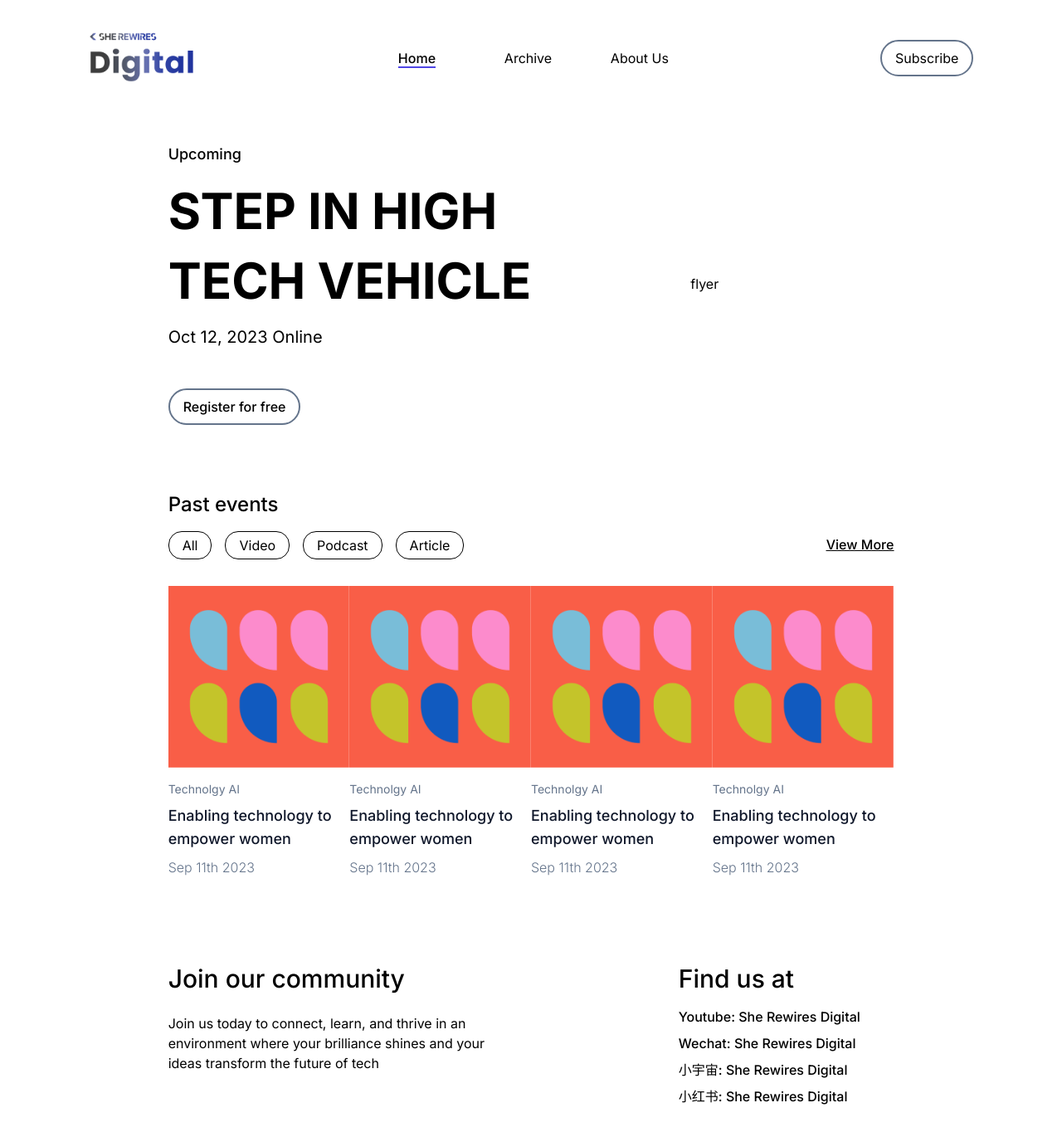
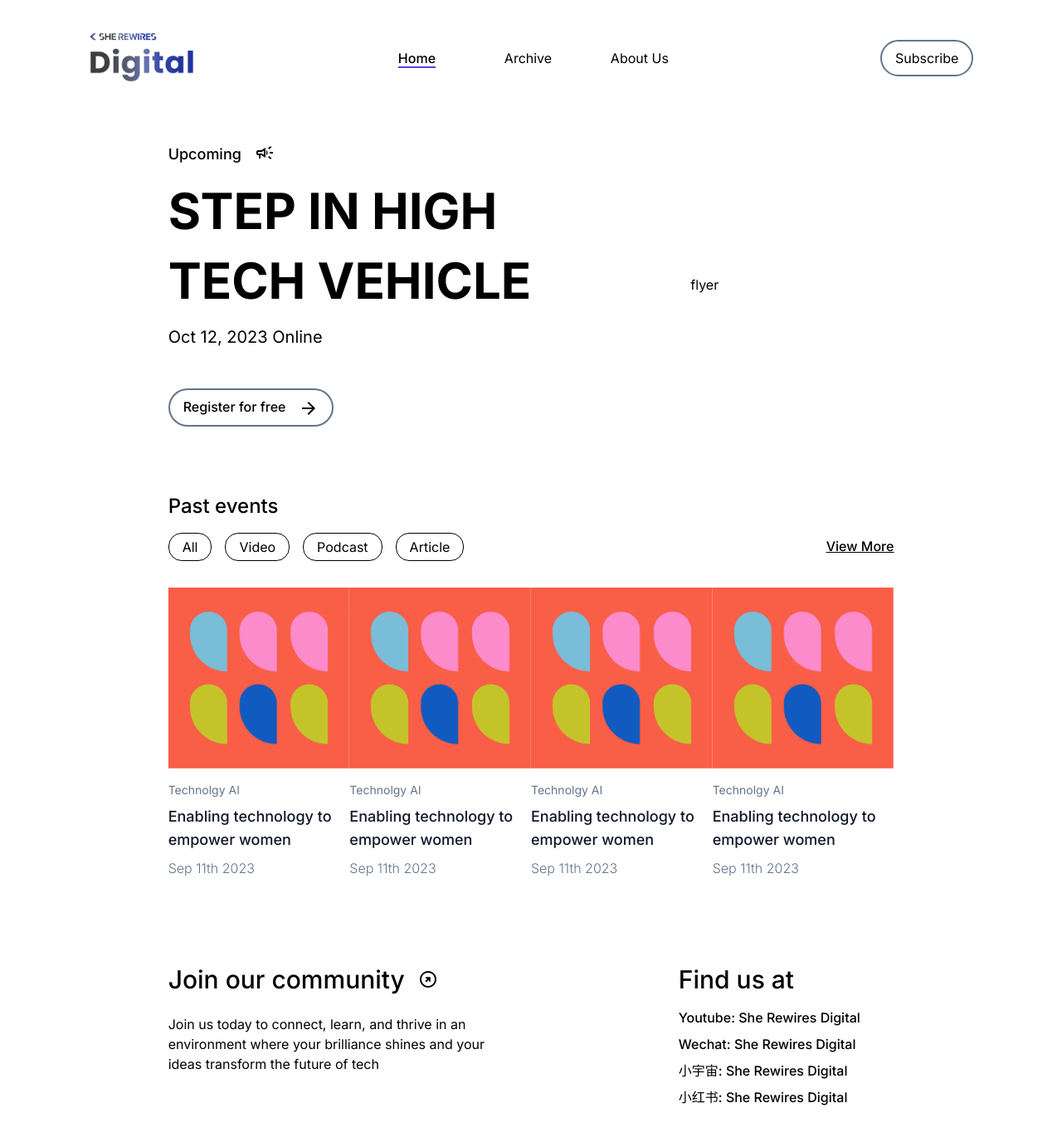
Before and after one commit to sherewiresdigital/website, a Next.js app: page / in a window 1280 px wide. Shown: the top 1370 px of the page at 83% size. Built offline with nearby package versions, Linux system fonts and the light colour scheme.

Commit message:
add icons

```diff
--- a/app/components/banner.tsx
+++ b/app/components/banner.tsx
@@ -1,10 +1,16 @@
+import CampaignOutlinedIcon from '@mui/icons-material/CampaignOutlined';
+import ArrowForwardIcon from '@mui/icons-material/ArrowForward';
+
 export default function Banner() {
   return <div className="container py-8">
     <div className="flex mx-auto columns-2 items-center w-10/12">
       <div className="px-24">
+        <div className='flex'>
           <h2 className="text-lg font-medium">
             Upcoming
           </h2>
+          <CampaignOutlinedIcon className='ml-4 w-8 h-8 font-light'/>
+        </div>
         <h1 className="pt-6 text-6xl font-bold">
           STEP IN HIGH
         </h1>
@@ -17,6 +23,7 @@ export default function Banner() {
         <div className="pt-12">
           <button className="rounded-3xl border-2 border-slate-500 px-4 py-2">
             <span className="text-base font-medium">Register for free</span>
+            <ArrowForwardIcon className='ml-4' />
           </button>
         </div>
       </div>
--- a/app/components/footer.tsx
+++ b/app/components/footer.tsx
@@ -1,10 +1,15 @@
+import ArrowCircleRightOutlinedIcon from '@mui/icons-material/ArrowCircleRightOutlined';
+
 export default function Footer() {
   return <div className="container py-8">
     <div className="flex mx-auto columns-2 items-start w-10/12">
       <div className="flex-column justify-start px-24 w-2/3">
-        <h1 className="text-3xl font-medium">
-          Join our community
-        </h1>
+        <div className='flex items-center'>
+          <h1 className="text-3xl font-medium">
+            Join our community
+          </h1>
+          <ArrowCircleRightOutlinedIcon className='ml-4 w-8 h-8 -rotate-45' />
+        </div>
         <h6 className="pt-6 text-base font-normal w-96">
           Join us today to connect, learn, and thrive in an
           environment where your brilliance shines and your
```
Also changed, not shown: package.json (+9 -5 lines), 1 other file (tests, documents, lock files or other folders). Lines whose indentation alone changed are shown as unchanged.
